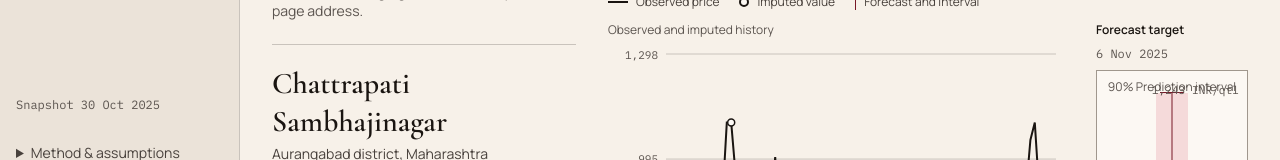
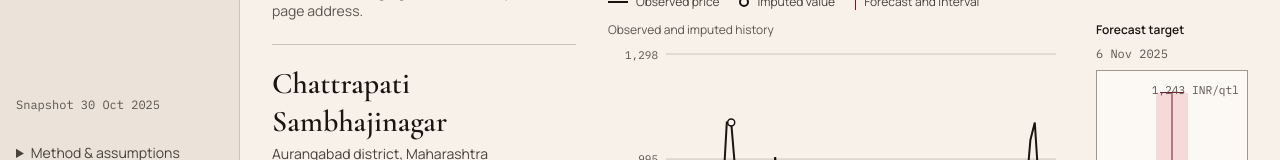
Before and after one commit to kaustubh-dot/MandiPulse, a Next.js app in the folder web/: page /forecast in a window 1280 px wide. Shown: the part 539-699 px from the top of the page. Built offline with nearby package versions, Linux system fonts and the light colour scheme.

Commit message:
fix: prevent forecast label overlap

```diff
--- a/web/src/components/ForecastChart.tsx
+++ b/web/src/components/ForecastChart.tsx
@@ -286,7 +286,7 @@ export default function ForecastChart({ history, forecast, forecastDate }: Props
                   </span>
                 </div>
                 <div className="relative h-[210px] border border-rule-strong bg-surface md:h-[320px]">
-                  <p className="absolute left-2 top-2 right-2 text-center text-xs text-muted">
+                  <p className="sr-only">
                     {Math.round(model.endpoint.confidenceLevel * 100)}% Prediction interval
                   </p>
 
```
Also changed, not shown: 1 other file (tests, documents, lock files or other folders).
